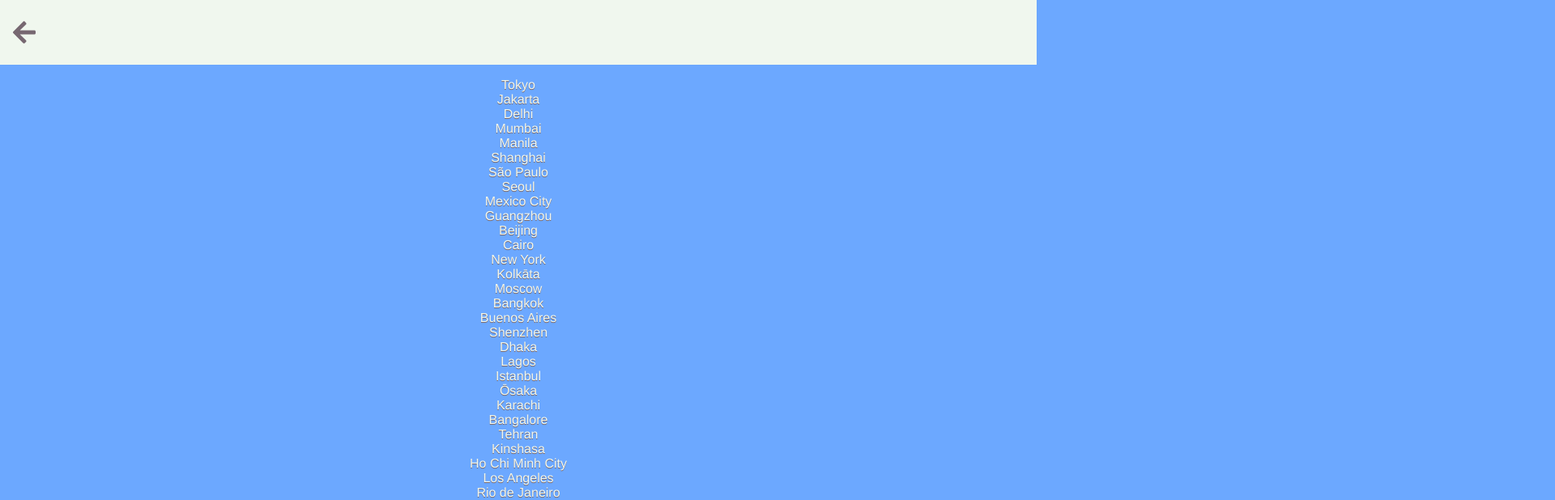
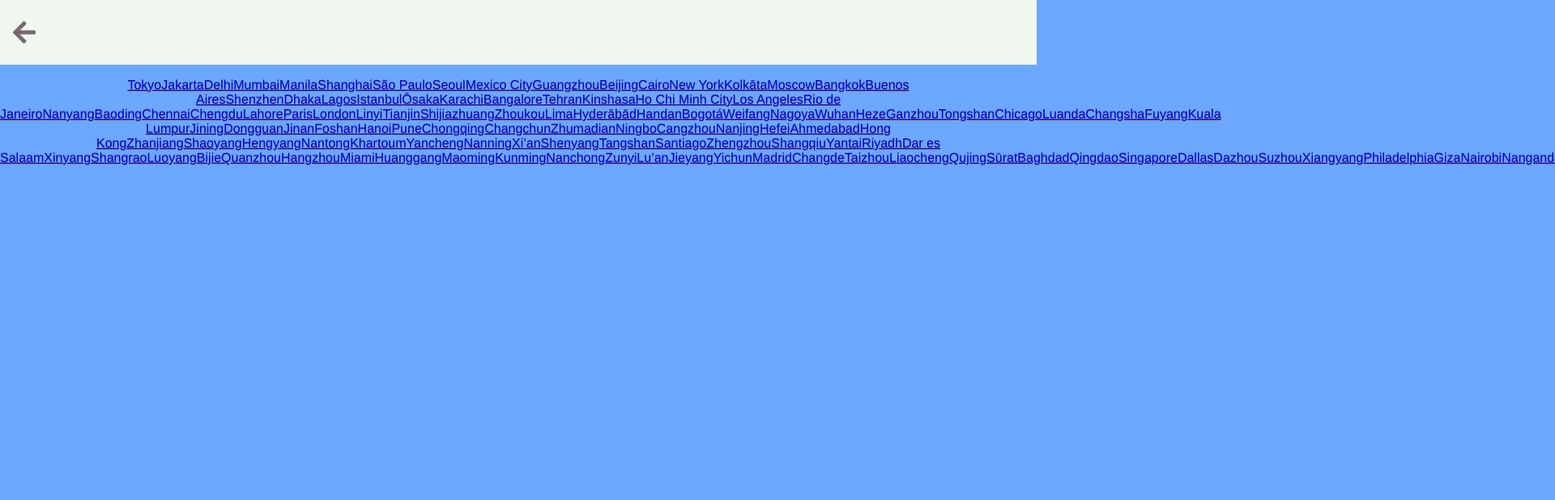
Before and after one commit to 0Xiaohei0/Weather-forecast, a Vue app: page /city in a window 1280 px wide. Shown: the top 618 px of the page at 81% size, 1920 px wide, since content can reach past the window. Built offline with nearby package versions, Linux system fonts and the light colour scheme.

Commit message:
city select working

```diff
--- a/src/App.vue
+++ b/src/App.vue
@@ -1,7 +1,27 @@
 <template>
-  <router-view />
+  <router-view
+    :cityName="cityName"
+    :lat="lat"
+    :lon="lon"
+    @citychange="onCityChange"
+  />
 </template>
 
+<script>
+export default {
+  data() {
+    return { cityName: "Toronto", lat: 43.48, lon: -79.64 };
+  },
+  methods: {
+    onCityChange(event) {
+      console.log(event);
+      this.cityName = event.city;
+      this.lat = event.lat;
+      this.lon = event.lng;
+    },
+  },
+};
+</script>
 <style>
 #app {
   font-family: Avenir, Helvetica, Arial, sans-serif;
--- a/src/components/citySelect.vue
+++ b/src/components/citySelect.vue
@@ -1,13 +1,14 @@
 <template>
   <ul class="cityList">
-    <li
+    <router-link
+      to="/"
       v-for="(d, index) in data"
       :key="index"
       class="cityItem"
-      @change="$emit('cityChange', d.city)"
+      @click="this.$emit('citychange', d)"
     >
       {{ d.city }}
-    </li>
+    </router-link>
   </ul>
 </template>
 
@@ -20,7 +21,7 @@ export default {
       data: cityData,
     };
   },
-
+  emits: ["citychange"],
   mounted() {},
 };
 </script>
--- a/src/components/navBar.vue
+++ b/src/components/navBar.vue
@@ -1,6 +1,6 @@
 <template>
   <div class="container container-nav">
-    <h1 class="cityName">Toronto</h1>
+    <h1 class="cityName">{{ this.cityName }}</h1>
     <router-link to="/city" class="link-city">
       <font-awesome-icon class="fa-2x" icon="city" />
     </router-link>
@@ -9,7 +9,10 @@
 <!--style="border: 2px solid yellow" -->
 <script>
 export default {
-  methods: {},
+  data() {
+    return {};
+  },
+  props: ["cityName"],
 };
 </script>
 
--- a/src/views/city.vue
+++ b/src/views/city.vue
@@ -1,7 +1,7 @@
 <template>
-  <navBack />
-  <div class="about">
-    <citySelect />
+  <div>
+    <navBack />
+    <citySelect @citychange="onCityChange" />
   </div>
 </template>
 
@@ -11,5 +11,10 @@ import navBack from "@/components/navBack";
 export default {
   name: "city",
   components: { citySelect, navBack },
+  methods: {
+    onCityChange(event) {
+      this.$emit("citychange", event);
+    },
+  },
 };
 </script>
--- a/src/views/main.vue
+++ b/src/views/main.vue
@@ -1,11 +1,13 @@
 <template>
-  <navBar />
+  <div>
+    <navBar :cityName="cityName" />
     <main v-if="weatherData != null">
       <temperatureDisplay :data="weatherData" />
       <weekForecast :data="weatherData" />
       <dayForecast id="dayForecast" :data="weatherData" />
       <additionalData id="additionalData" :data="weatherData" />
     </main>
+  </div>
 </template>
 <script>
 import navBar from "@/components/navBar";
@@ -27,9 +29,14 @@ export default {
       weatherData: null,
     };
   },
+  props: ["cityName", "lat", "lon"],
   created() {
     const api =
-      "https://api.open-meteo.com/v1/forecast?latitude=43.48&longitude=-79.64&hourly=temperature_2m,relativehumitidy_2m,dewpoint_2m,apparent_temperature,pressure_msl,weathercode,cloudcover,direct_radiation,windspeed_10m,winddirection_10m,soil_temperature_0cm";
+      "https://api.open-meteo.com/v1/forecast?latitude=" +
+      this.lat +
+      "&longitude=" +
+      this.lon +
+      "&hourly=temperature_2m,relativehumitidy_2m,dewpoint_2m,apparent_temperature,pressure_msl,weathercode,cloudcover,direct_radiation,windspeed_10m,winddirection_10m,soil_temperature_0cm";
     fetch(api)
       .then((resp) => resp.json())
       .then((data) => (this.weatherData = data))
```
Lines whose indentation alone changed are shown as unchanged.
